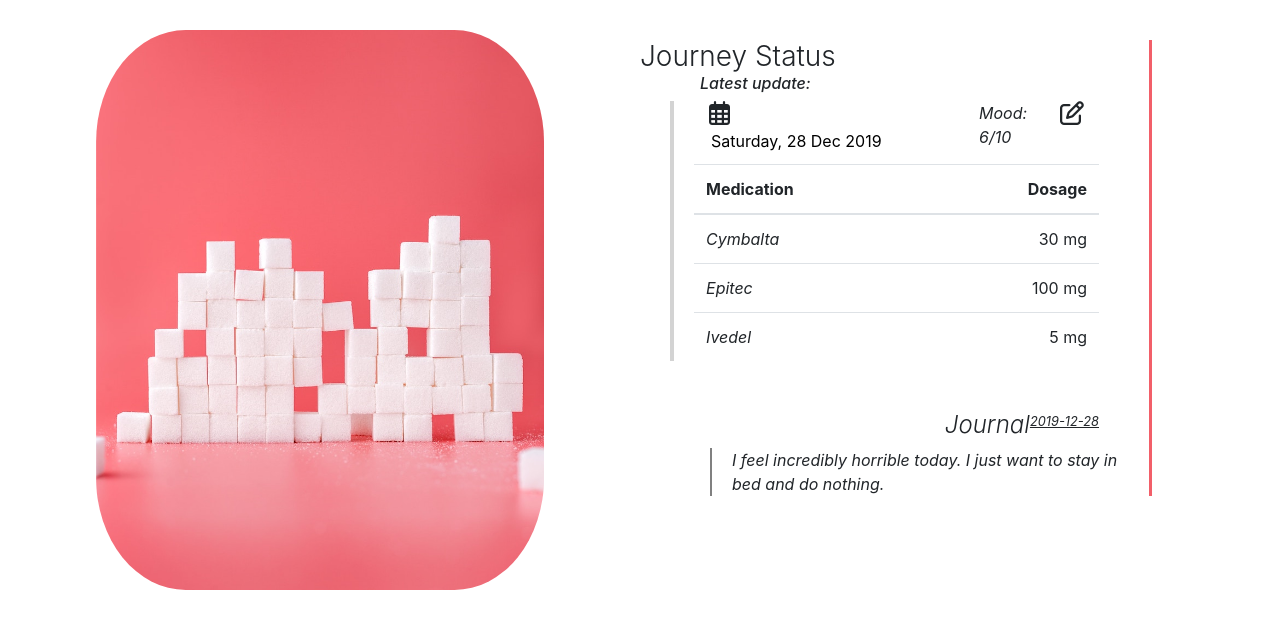
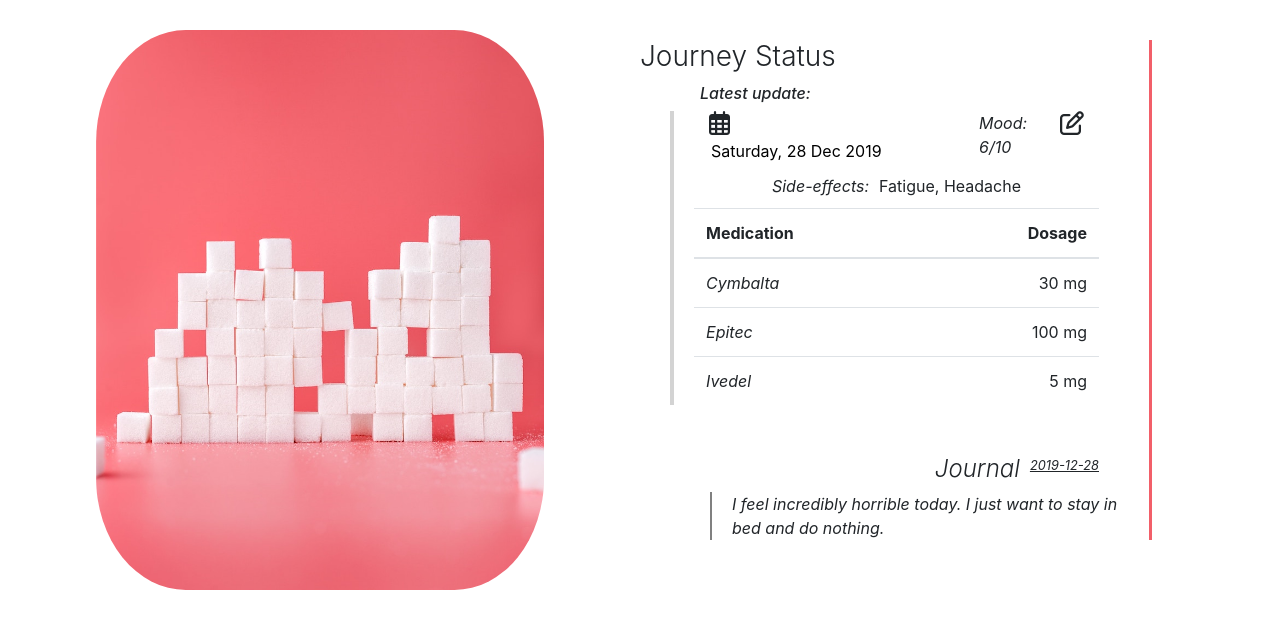
Before and after one commit to anjathiart/Taper_journey, a Flask app: page / in a window 1280 px wide. Shown: the part 60-689 px from the top of the page. Run offline with Flask 2, Linux system fonts and the light colour scheme; a user stored in the database is signed in; data that the repository does not hold is empty; some libraries are stand-ins or nearby versions.

Commit message:
added side-effects to the Journey status summary and played with the css

```diff
--- a/application.py
+++ b/application.py
@@ -54,7 +54,7 @@ def index():
         print(f"{data}")
         return render_template("home.html", page_data=data)
     else:
-        #initialise drugInfo for day | date | object: drug, dose | mood |journal
+        #initialise drugInfo for day | date | object: drug, dose | mood |journal | side_effects
         drugInfo = [];
         # get the info for the latest entry date
         row = db.execute("SELECT * FROM entries WHERE user_id=? ORDER BY entry_date DESC", session["user_id"])
@@ -93,7 +93,7 @@ def index():
         side_effect_options = ["Fatigue", "Nausea", "Headache", "Weight-gain", "Weight-los", "Mania", "Insomnia"]
         pageData = {"drug_options": drug_options, "side_effect_options": side_effect_options}
 
-        data = {"date": dateHTML, "drugInfo": drugInfo, "mood": mood, "side_effedts": side_effects, "side_effect_options": side_effect_options, "drug_options":drug_options,  "journal": journal, "journal_date": journal_date,"pageData": pageData}
+        data = {"date": dateHTML, "drugInfo": drugInfo, "mood": mood, "side_effects": side_effects, "side_effect_options": side_effect_options, "drug_options":drug_options,  "journal": journal, "journal_date": journal_date,"pageData": pageData}
         print(f"{data}")
         return render_template("home.html", page_data=data)
 
--- a/static/styles.css
+++ b/static/styles.css
@@ -135,6 +135,7 @@ label.col-sm-2.right-label {
 
 .submit-button {
     float: left;
+    box-shadow: none;
 }
 
 
@@ -347,7 +348,7 @@ div .iconLink {
 }
 
 #historyContainer h3 {
-    color: rgba(242, 95,105, 1);
+
 }
 
 .wrapper {
@@ -399,16 +400,10 @@ div .iconLink {
 
 
 
+
+
 #journalPageContainer h6 {
     color: rgba(242, 95,105, 1);
-}
-
-#journalPageContainer h3 {
-    color: rgba(242, 95,105, 1);
-}
-
-#journalPageContainer h6 {
-    color: rgba(242, 95,105, 0.8);
     font-size: 0.85rem;
 }
 
--- a/templates/home.html
+++ b/templates/home.html
@@ -97,14 +97,19 @@
 
 <div class="split right" id="latestData">
     <div class="wrapper">
-        <h3 style="margin-bottom: 0px" class="font-weight-light" >Journey Status</h3>
+        <h3 style="margin-bottom: 10px" class="font-weight-light" >Journey Status</h3>
         <h6 class="push-right" style="font-style:italic; margin-left: 60px">Latest update:</h6>
         <div id="borderContainer">
             <div class="container">
                 <div><i style = "margin-right: 10px" class="far fa-calendar-alt"></i><input  id="latestDate"  autocomplete="off"></div>
-                <div style="float:right; font-style:italic">Mood: <span id="mood2">{{page_data.mood}}</span>/10</div>
+                <div style="font-style:italic">Mood: <span id="mood2">{{page_data.mood}}</span>/10</div>
                 <i class="far fa-edit"  id="showDrugdata" data-toggle="modal" data-target="#trackDrugsModal"></i>
+                <!--  -->
             </div>
+            <div class="containter">
+                <div align=center style="margin-bottom: 10px" ><em style="margin-right: 10px">Side-effects:</em>{{ page_data.side_effects | replace(",", ", ") }}</div>
+            </div>
+
             <table id="latestSummaryTable" class="table table-hover">
                 <thead>
                     <tr>
@@ -125,7 +130,7 @@
         </div>
         {% if page_data.journal != "" %}
         <div id = "journalContainer" style="padding-right:20px; margin-right:30px">
-            <h4 class="font-weight-light">Journal</h4>
+            <h4 class="font-weight-light" style="margin-right: 10px">Journal</h4>
             <p>{{ page_data.journal_date }}</p>
         </div>
         <p id="journal_b" class="no-wrap">{{ page_data.journal }}</p>
```
